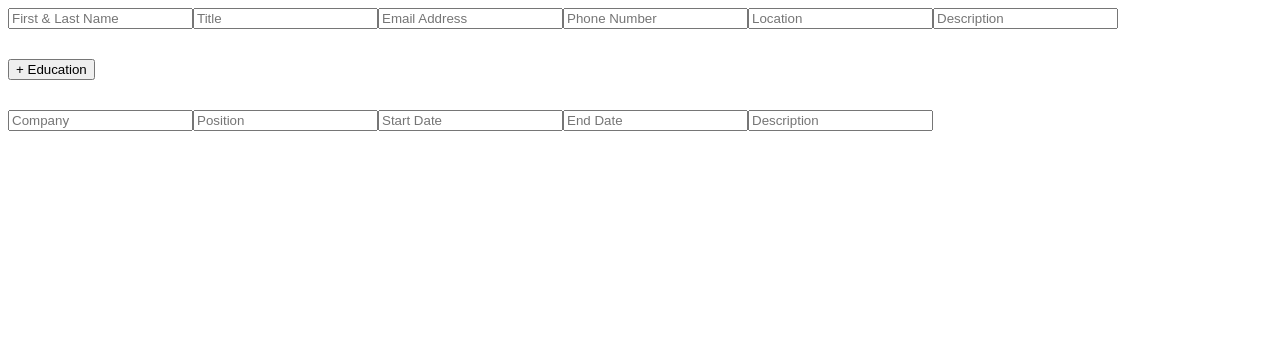
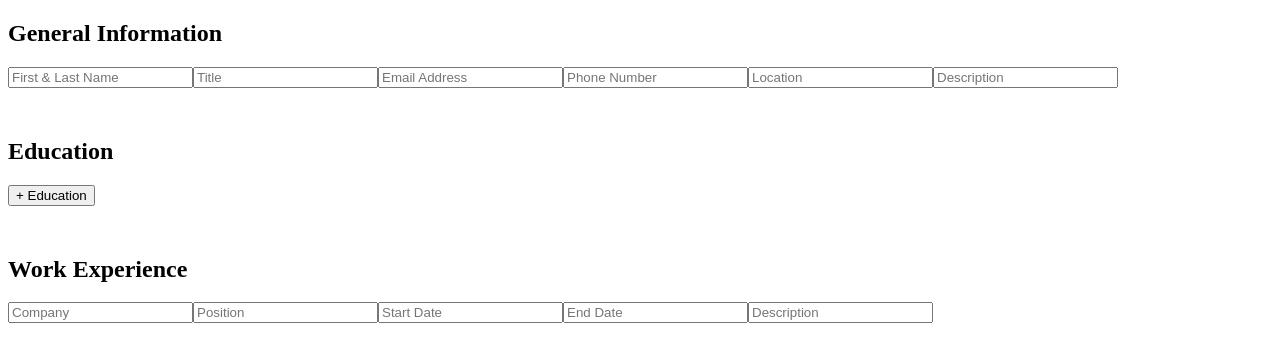
Before and after one commit to caylinvu/cv-app, a React (Vite) app: page / in a window 1280 px wide. Shown: the top 362 px of the page. Built offline with nearby package versions, Linux system fonts and the light colour scheme.

Commit message:
Add input headers

```diff
--- a/src/App.jsx
+++ b/src/App.jsx
@@ -76,8 +76,6 @@ export default App;
 
 // EDUCATION TO DOS
 
-// make input forms and connect the save button to enter
-
 // add ability to edit education experience
 
 // add ability to remove education experience
--- a/src/components/Education.jsx
+++ b/src/components/Education.jsx
@@ -83,6 +83,10 @@ function AddEduBtn({ setShowInputs, setEducation, education, newId, setIsActive,
   );
 }
 
+function EditEduBtn() {
+  return <button type="button">Edit</button>;
+}
+
 function Education({ education, handleChange, setEducation }) {
   const [showInputs, setShowInputs] = useState(false);
   const [newId, setNewId] = useState(0);
@@ -92,6 +96,7 @@ function Education({ education, handleChange, setEducation }) {
 
   return (
     <div className="education">
+      <h2>Education</h2>
       {showInputs ? (
         <EducationForm
           activeObj={activeObj}
@@ -101,7 +106,12 @@ function Education({ education, handleChange, setEducation }) {
       ) : (
         <div>
           {education.map((obj) => {
-            return <p key={obj.id}>{obj.school}</p>;
+            return (
+              <div key={obj.id}>
+                <p>{obj.school}</p>
+                <EditEduBtn />
+              </div>
+            );
           })}
           <AddEduBtn
             setShowInputs={setShowInputs}
--- a/src/components/GeneralInfo.jsx
+++ b/src/components/GeneralInfo.jsx
@@ -1,6 +1,9 @@
 function GeneralInfo({ info, handleChange }) {
   return (
     <div className="general-info">
+      <h2>General Information</h2>
+      <form className="general-form">
+        <div className="general-inputs">
           <input
             type="text"
             placeholder="First & Last Name"
@@ -44,6 +47,8 @@ function GeneralInfo({ info, handleChange }) {
             onChange={handleChange}
           />
         </div>
+      </form>
+    </div>
   );
 }
 
--- a/src/components/WorkExp.jsx
+++ b/src/components/WorkExp.jsx
@@ -1,5 +1,7 @@
 function WorkExp({ info, handleChange }) {
   return (
+    <div className="work-exp">
+      <h2>Work Experience</h2>
       <form className="work-form">
         <div className="work-inputs">
           <input
@@ -39,6 +41,7 @@ function WorkExp({ info, handleChange }) {
           />
         </div>
       </form>
+    </div>
   );
 }
 
--- a/src/styles/App.css
+++ b/src/styles/App.css
@@ -1,3 +1,4 @@
+.input-container > form,
 .input-container > div,
 .display-container > div {
   padding-bottom: 30px;
```
Lines whose indentation alone changed are shown as unchanged.
